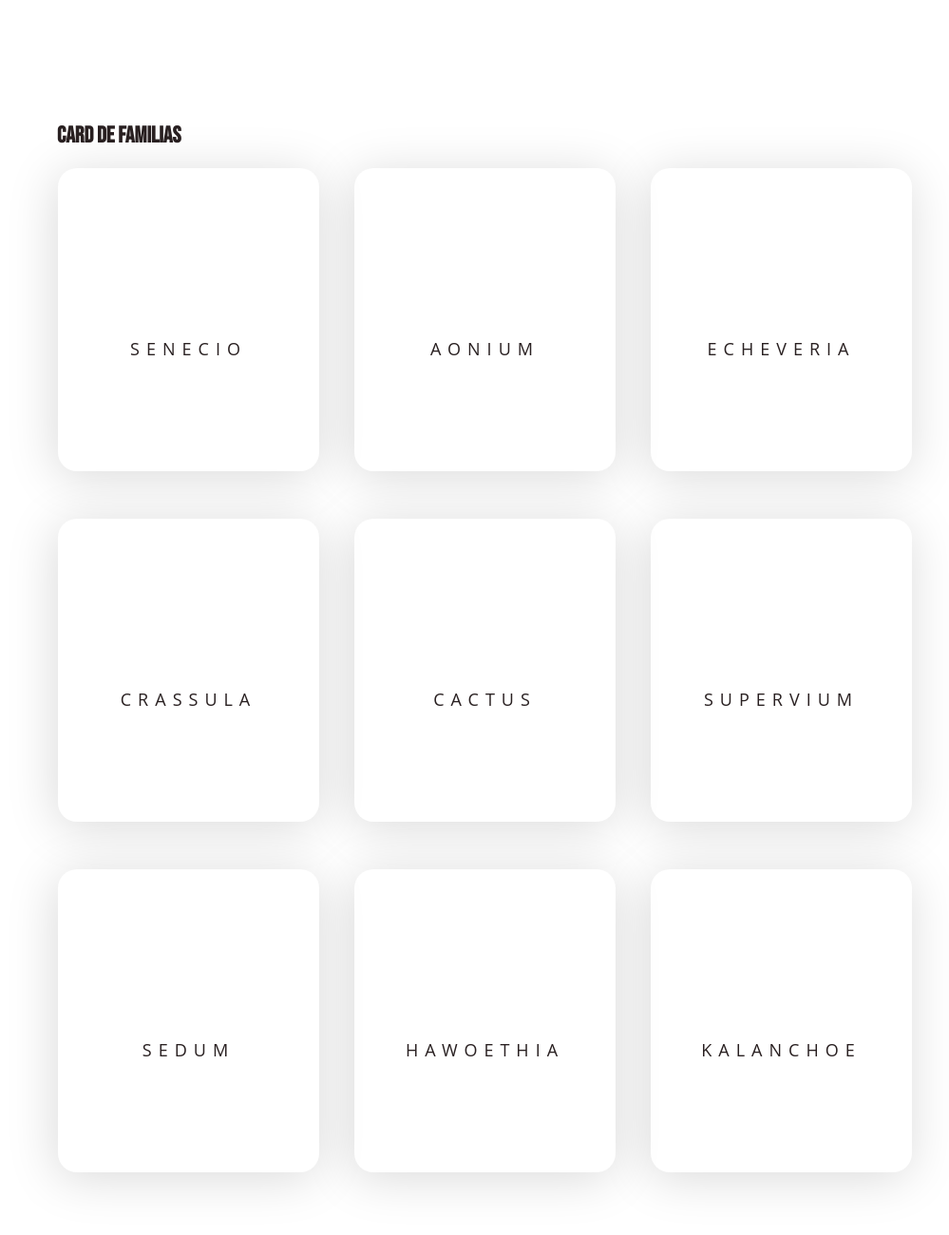
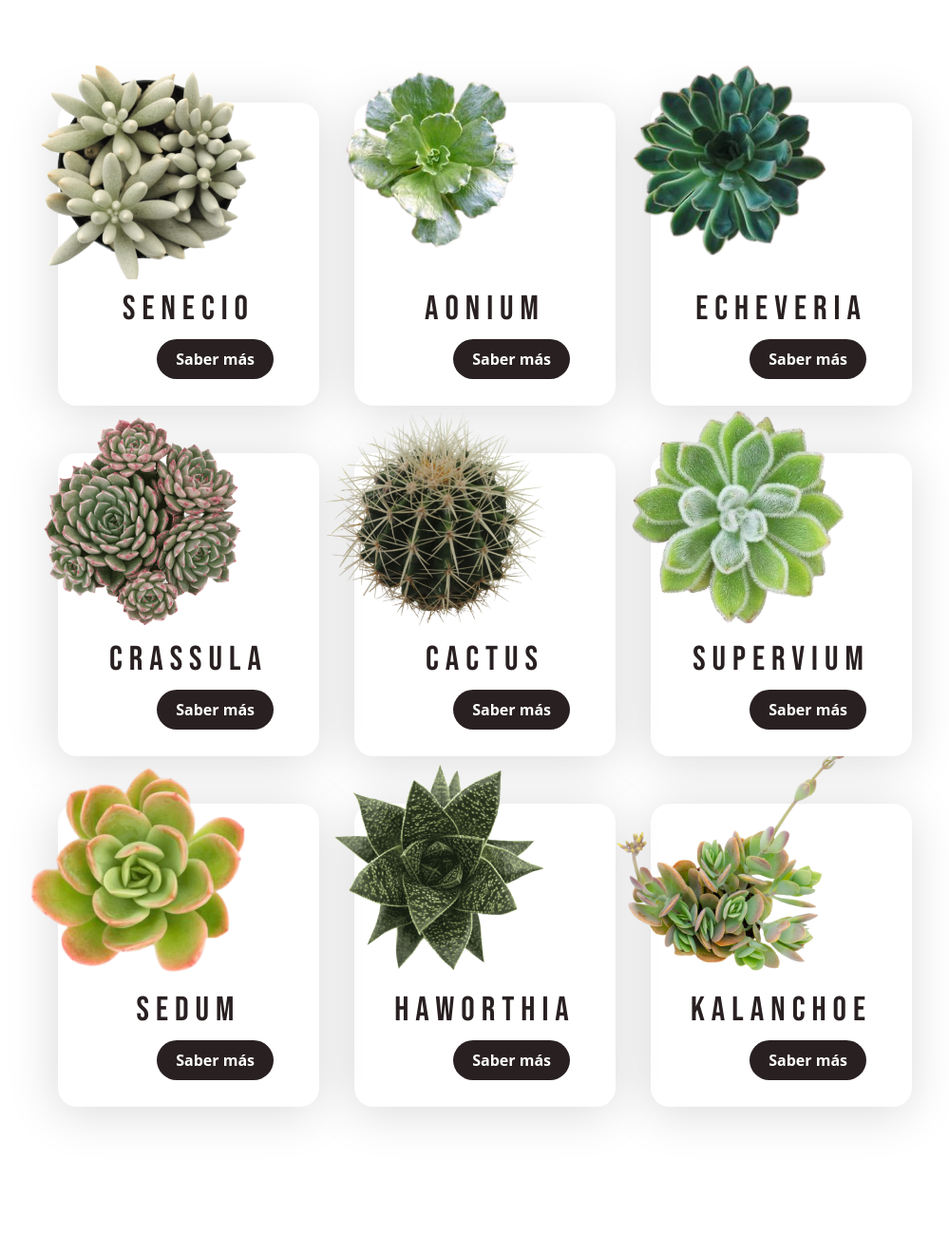
Before and after one commit to jeanToru/Suculentas-e-commerce, a website: page html/cards.html in a window 1280 px wide. Shown: the top 1300 px of the page at 95% size, without its empty margins (130-1129 px from the left). Drawn offline with Linux system fonts and the light colour scheme; a web font is replaced by a local one.

Commit message:
agrego nueva estructura del html de las card de familia

```diff
--- a/html/cards.html
+++ b/html/cards.html
@@ -14,59 +14,66 @@
   <body>
     <!--------------Card de familias-------------->
     <div id="cards" class="clearfix">
-      <h2>Card de familias</h2>
       <div class="card__row">
         <div class="card__content">
-          <div id="card__content--img1"></div>
-          <div class="card__content--p"><p>Echeveria</p></div>
+          <img id="card__content--img" src="../img/echeveria.png" alt="Echeveria">
+          <p class="card__content--p">Echeveria</p>
+          <a href="#" class="card__content--a">Saber más</a>
         </div>
 
         <div class="card__content">
-          <div id="card__content--img2"></div>
-          <div class="card__content--p"><p>Aonium</p></div>
+          <img id="card__content--img" src="../img/../img/aonium.png" alt="Echeveria">
+          <p class="card__content--p">Aonium</p>
+          <a href="#" class="card__content--a">Saber más</a>
         </div>
 
         <div class="card__content">
-          <div id="card__content--img3"></div>
-          <div class="card__content--p"><p>Senecio</p></div>
+          <img id="card__content--img" src="../img/senecio.png" alt="Echeveria">
+          <p class="card__content--p">Senecio</p>
+          <a href="#" class="card__content--a">Saber más</a>
         </div>
       </div>
 
       <div class="card__row">
         <div class="card__content">
-          <div id="card__content--img4"></div>
-          <div class="card__content--p"><p>Supervium</p></div>
+          <img id="card__content--img" src="../img/supervium.png" alt="Echeveria">
+          <p class="card__content--p">Supervium</p>
+          <a href="#" class="card__content--a">Saber más</a>
         </div>
 
         <div class="card__content">
-          <div id="card__content--img5"></div>
-          <div class="card__content--p"><p>Cactus</p></div>
+          <img id="card__content--img" src="../img/../img/cactus.png" alt="Echeveria">
+          <p class="card__content--p">Cactus</p>
+          <a href="#" class="card__content--a">Saber más</a>
         </div>
 
         <div class="card__content">
-          <div id="card__content--img6"></div>
-          <div class="card__content--p"><p>Crassula</p></div>
+          <img id="card__content--img" src="../img/crassula.png" alt="Echeveria">
+          <p class="card__content--p">Crassula</p>
+          <a href="#" class="card__content--a">Saber más</a>
         </div>
       </div>
 
       <div class="card__row">
         <div class="card__content">
-          <div id="card__content--img7"></div>
-          <div class="card__content--p"><p>Kalanchoe</p></div>
+          <img id="card__content--img" src="../img/kalanchoe.png" alt="Echeveria">
+          <p class="card__content--p">Kalanchoe</p>
+          <a href="#" class="card__content--a">Saber más</a>
         </div>
 
         <div class="card__content">
-          <div id="card__content--img8"></div>
-          <div class="card__content--p"><p>Hawoethia</p></div>
+          <img id="card__content--img" src="../img/../img/haworthia.png" alt="Echeveria">
+          <p class="card__content--p">Haworthia</p>
+          <a href="#" class="card__content--a">Saber más</a>
         </div>
 
         <div class="card__content">
-          <div id="card__content--img9"></div>
-          <div class="card__content--p"><p>Sedum</p></div>
+          <img id="card__content--img" src="../img/sedum.png" alt="Echeveria">
+          <p class="card__content--p">Sedum</p>
+          <a href="#" class="card__content--a">Saber más</a>
         </div>
       </div>
     </div>
-
     <!--------------Card-------------->
     <div class="content-cards">
       <h2>Cards</h2>
```
